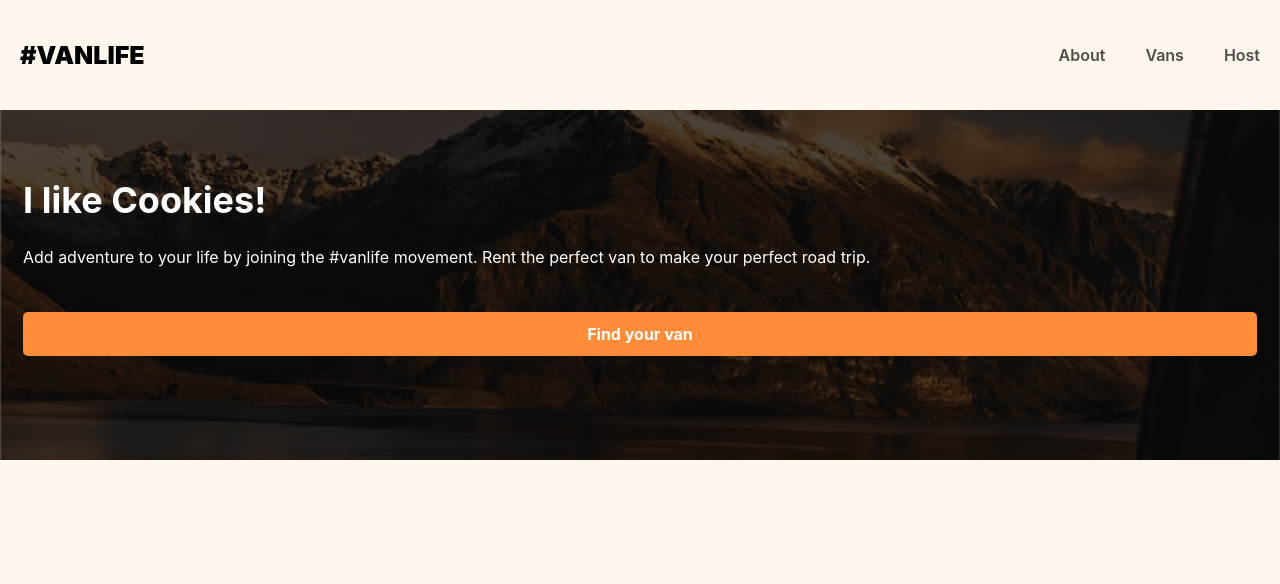
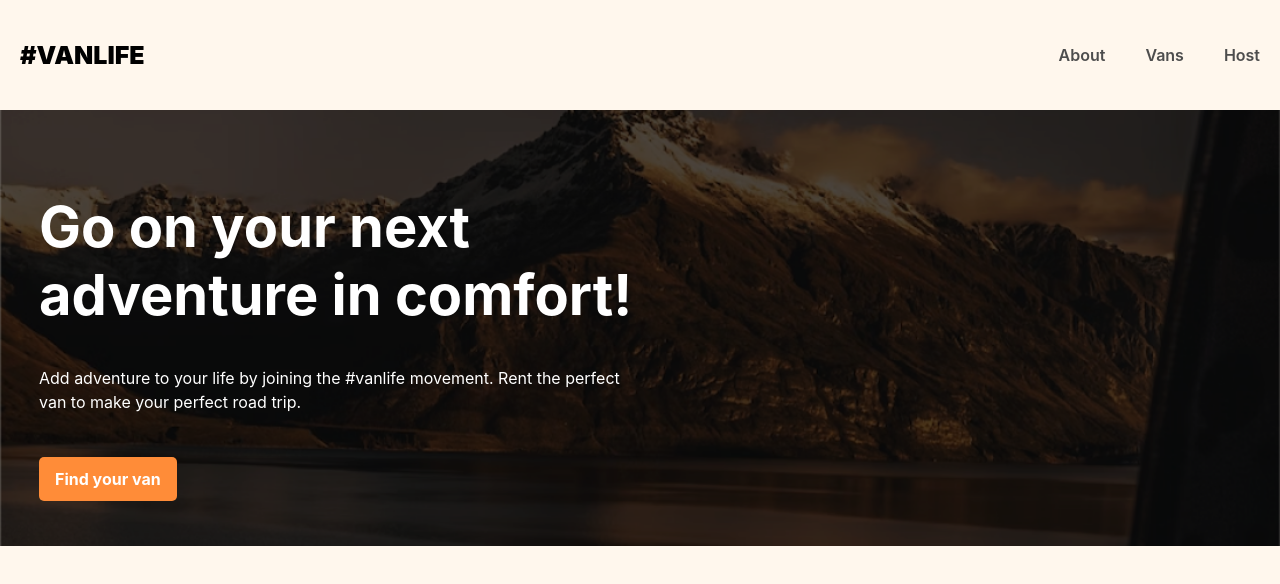
Before and after one commit to Nico-Dominguez/van-life, a React (Vite) app: page / in a window 1280 px wide. Shown: the top 584 px of the page. Built offline with nearby package versions, Linux system fonts and the light colour scheme; what miragejs would draw is missing.

Commit message:
fix home page layout

```diff
--- a/src/index.css
+++ b/src/index.css
@@ -65,6 +65,7 @@ header a:hover {
 
 /*** HOME PAGE ***/
 .home-container {
+  display: flex;
   background: linear-gradient(0deg, rgba(0, 0, 0, 0.46), rgba(0, 0, 0, 0.46)),
     url("../public/assets/image-53.png") no-repeat center center;
   -webkit-background-size: cover;
@@ -76,10 +77,19 @@ header a:hover {
   padding: 45px 23px;
 }
 
+.home-one {
+  padding-left: 1rem;
+  padding-right: 1rem;
+}
+
+.home-one,
+.home-two {
+  flex: 1;
+}
+
 .home-container h1 {
   font-weight: 700;
-  font-size: 2.25rem;
-  line-height: 42px;
+  font-size: 3.5rem;
 }
 
 .home-container p {
@@ -87,14 +97,14 @@ header a:hover {
 }
 
 .home-container a {
-  display: inline-block;
+  display: inline-flex;
   text-align: center;
   text-decoration: none;
   background-color: #ff8c38;
   border: none;
-  width: 100%;
   margin-top: 27px;
   padding-block: 0.75rem;
+  padding-inline: 1rem;
   color: white;
   font-weight: 700;
   border-radius: 5px;
--- a/src/pages/Home.jsx
+++ b/src/pages/Home.jsx
@@ -4,12 +4,15 @@ import { Link } from "react-router-dom";
 export default function Home() {
   return (
     <div className="home-container">
-      <h1>I like Cookies!</h1>
-      <p>
-        Add adventure to your life by joining the #vanlife movement. Rent the
-        perfect van to make your perfect road trip.
-      </p>
-      <Link to="vans">Find your van</Link>
+      <div className="home-one">
+        <h1>Go on your next adventure in comfort!</h1>
+        <p>
+          Add adventure to your life by joining the #vanlife movement. Rent the
+          perfect van to make your perfect road trip.
+        </p>
+        <Link to="vans">Find your van</Link>
+      </div>
+      <div className="home-two"></div>
     </div>
   );
 }
```
